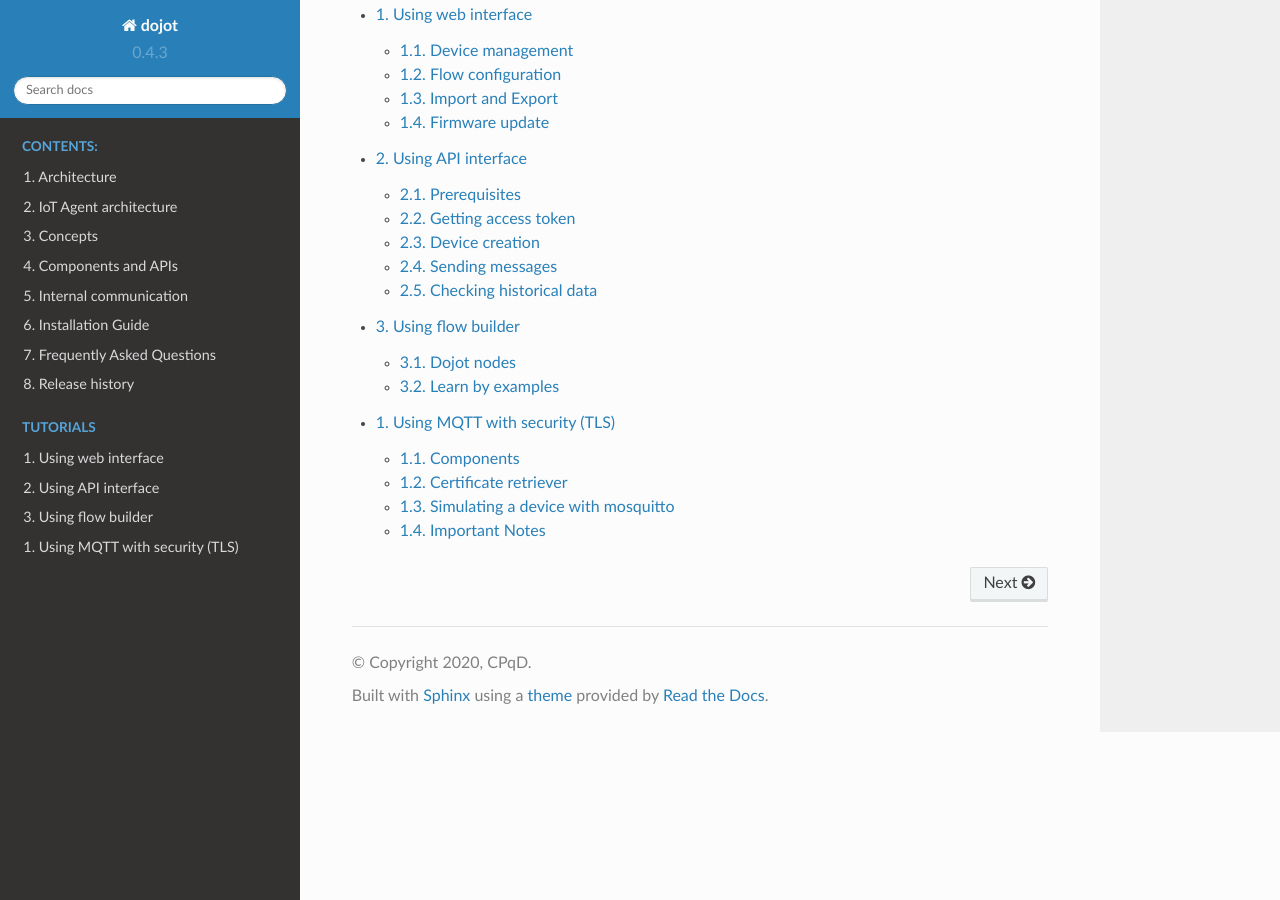
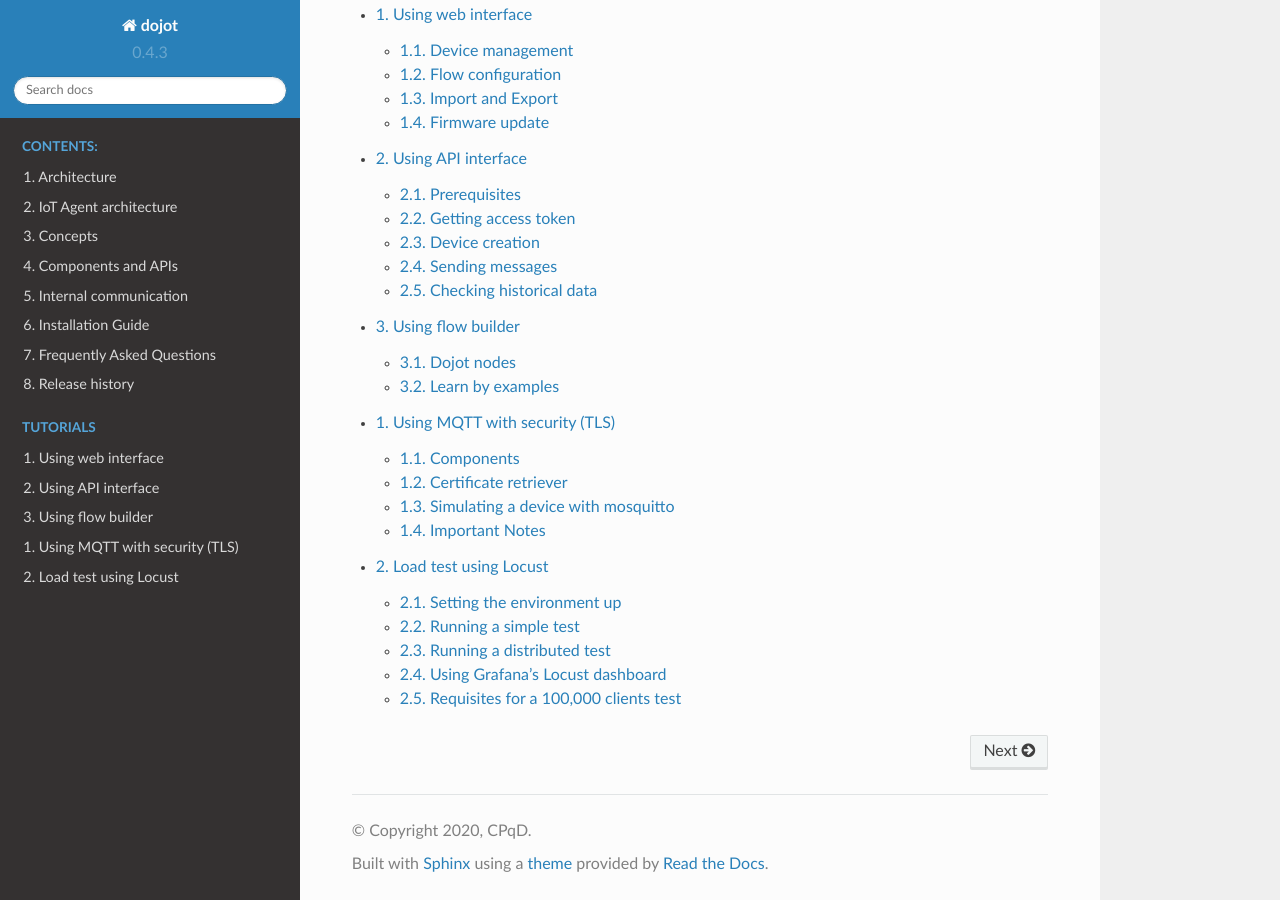
Before and after one commit to dojot/docs, a Sphinx documentation site: the page built from source/index.rst, in a window 1280 px wide and 900 px high, scrolled down 1537 px. Built offline with Sphinx 7.4.7 and the Read the Docs theme 2.0.0, drawn with Linux system fonts in a browser that asks for light colours; some of the changed lines change nothing that is shown.

Commit message:
Add Locust tutorial and its translations

```diff
--- a/source/index.rst
+++ b/source/index.rst
@@ -33,6 +33,7 @@
    using-api-interface
    flow
    mosca-tls
+   load-test-with-locust
 
 .. Indices and tables
 .. ==================
--- /dev/null
+++ b/source/load-test-with-locust.rst
@@ -0,0 +1,479 @@
+Load test using Locust
+======================
+
+In this tutorial, will be shown how to run a load test using the dojot's Locust implementation.
+
+.. ATTENTION::
+  Locust was created to work with VerneMQ. Tests with Mosca are not guaranteed to work.
+
+.. contents:: Table of Contents
+  :local:
+
+
+Setting the environment up
+--------------------------
+
+First of all, you will need a running dojot environment. Check the :doc:`./installation-guide` for
+more info.
+
+Download dojot's Locust implementation in your machine directly from dojot's repository and change
+to the corresponding version of your dojot environment:
+
+.. code:: shell
+
+  git clone https://github.com/dojot/dojot.git
+  cd dojot
+  git checkout v0.5.0
+
+Enter in Locust directory:
+
+.. code:: shell
+
+  cd connector/mqtt/locust
+
+
+Running a simple test
+---------------------
+
+In this section, will be shown how to configure and run Locust and generate certs script in order
+to execute the load test. This is a simple test where will be created 100 clients to send messages
+to dojot.
+
+
+Configuration
+^^^^^^^^^^^^^
+
+.. NOTE::
+  Make sure to check the README included in Locust directory to learn more about the architecture
+  and configurations. In this tutorial we will only cover the most important configurations.
+
+Before running the tests, there must be changed some configurations in Locust docker compose files.
+
+Open ``Docker/docker-compose-master.yml`` and change the following environment variables:
+
+.. code:: yaml
+
+  # The location of your dojot installation
+  DOJOT_URL: "http://1.2.3.4"
+  # Usually it's the dojot address too (if you don't know for sure, keep the same address as dojot)
+  DOJOT_MQTT_HOST: "1.2.3.4"
+  # The default MQTTS port
+  DOJOT_MQTT_PORT: "8883"
+
+
+Open ``Docker/docker-compose-slave.yml`` and change the following environment variables:
+
+.. code:: yaml
+
+  # The location of your dojot installation
+  DOJOT_URL: "http://1.2.3.4"
+  # Usually it's the dojot address too (if you don't know for sure, keep the same address as dojot)
+  DOJOT_MQTT_HOST: "1.2.3.4"
+  # The default MQTTS port
+  DOJOT_MQTT_PORT: "8883"
+
+
+.. NOTE::
+  We are assuming you are running the master and the slave in the same machine, i.e. in
+  *non-distributed mode*. Later on will be shown how to distribute slaves between multiple machines.
+
+
+Open ``Docker/scripts/generate_certs/docker-compose.yml`` and change the following environment
+variables:
+
+.. code:: yaml
+
+  # The location of your dojot installation
+  DOJOT_URL: "http://1.2.3.4"
+
+
+Generating the certificates
+^^^^^^^^^^^^^^^^^^^^^^^^^^^
+
+As said before, the communication from Locust to dojot is secure, so there is the need to create
+certificates.
+
+There are two ways of simulating devices: you can create fake devices (will not show up in
+dojot's GUI) or real devices. In this part of the tutorial, we will create real devices, so you can
+check the sent messages in the GUI.
+
+Before running the script, we need to initialize the Locust master. Inside Locust repository, run:
+
+.. code:: shell
+
+  docker-compose -f Docker/docker-compose-master.yml up
+
+
+After its initialization, run the ``generate_certs`` script docker compose and enter in it:
+
+.. code:: shell
+
+  docker-compose -f Docker/scripts/generate_certs/docker-compose.yml up -d
+  docker-compose -f Docker/scripts/generate_certs/docker-compose.yml exec generate-certs bash
+
+
+Create the devices in dojot:
+
+.. code:: shell
+
+  generate_certs dojot create --devices 100
+
+
+You can now check that the devices are created in dojot.
+
+.. figure:: images/tutorials/load-test-with-locust/img1.png
+  :width: 100%
+  :align: center
+
+  : Some of the devices that ``generate_certs`` created in dojot.
+
+.. figure:: images/tutorials/load-test-with-locust/img2.png
+  :width: 100%
+  :align: center
+
+  : The template used by ``generate_certs`` to create devices.
+
+
+Generate the certificates for them:
+
+.. code:: shell
+
+  generate_certs cert --dojot
+
+
+The certificates are exported to the ``cert`` directory. Now the test can be initialized!
+
+
+Initializing the slaves
+^^^^^^^^^^^^^^^^^^^^^^^
+
+Locust master does nothing by itself. The one who does all the work of sending requests is the
+Locust slave container. Initialize it by running:
+
+.. code:: shell
+
+  docker-compose -f Docker/docker-compose-slave.yml up
+
+
+You should see a message in the Locust master log saying that one slave has connected to him.
+
+
+Running the test
+^^^^^^^^^^^^^^^^
+
+You are all set to begin the test. To run it, you need to access the Locust interface in your
+browser in ``localhost:8089`` (supposing you are running Locust master in ``localhost``).
+
+Type ``100`` in ``Number of users to simulate``, ``10`` in ``Hatch rate`` and click in
+``Start swarming``. This tells Locust to run 100 clients, creating 10 of them per second.
+
+.. figure:: images/tutorials/load-test-with-locust/img3.png
+  :width: 100%
+  :align: center
+
+  : Configuring Locust to run the clients.
+
+The default configuration is for every client to send a message each 30 seconds, so you'll have to
+wait a moment for the messages to arrive at dojot.
+
+.. figure:: images/tutorials/load-test-with-locust/img4.png
+  :width: 100%
+  :align: center
+
+  : Locust statistics after running for a few minutes.
+
+You can go to dojot and see that the messages are arriving there.
+
+.. figure:: images/tutorials/load-test-with-locust/img5.png
+  :width: 100%
+  :align: center
+
+  : An example device receiving messages.
+
+
+Running a distributed test
+--------------------------
+
+For small tests, the forementioned procedure might be sufficient, but if you really want to force
+dojot, you might encounter some barriers when using only one slave and/or one machine. As a solution
+for this problem, Locust has a **distributed mode**, permitting you to initialize multiple slaves in
+multiple machines, limiting Locust performance to the amount of processing power (and budget!) you
+got.
+
+We are going to use two virtual machines to run 4 slaves (2 in each VM) and 1 master (in one of
+them) to create 1,000 fake devices. We will refer to the machine with the master as **primary** and
+the other as **secondary**.
+
+.. ATTENTION::
+  There is no correlation between the chosen numbers: the amount of clients that each slave supports
+  depends on various variables, such as the number of available CPU cores.
+
+.. TIP::
+  We advice you to run 1 slave per CPU core you have in the machine, i.e. if you have a VM with 4
+  CPUs, run 4 slaves.
+
+
+Configuration for the distributed case
+^^^^^^^^^^^^^^^^^^^^^^^^^^^^^^^^^^^^^^
+
+Before running the tests, there must be changes to be made in some Locust docker compose files. Note
+that you must clone the dojot repository in each machine that you will use for Locust.
+
+.. TIP::
+  Since the configurations can be the same for the slaves and the generate_certs script, you can
+  share them between machines by using ``sshfs``. Assuming you are in the Locust directory in the
+  secondary machine, run the following command:
+
+  .. code:: shell
+
+    sshfs -o allow_other -o nonempty <user>@<ip>:/path/to/dojot/connector/mqtt/locust/Docker Docker
+
+  Check the `sshfs`_ documentation for more details.
+
+
+Open ``Docker/docker-compose-master.yml`` in the primary machine and change the following
+environment variables:
+
+.. code:: yaml
+
+  # The location of your dojot installation
+  DOJOT_URL: "http://1.2.3.4"
+  # Usually it's the dojot address too (if you don't know for sure, keep the same address as dojot)
+  DOJOT_MQTT_HOST: "1.2.3.4"
+  # The default MQTTS port
+  DOJOT_MQTT_PORT: "8883"
+
+
+Open ``Docker/docker-compose-slave.yml`` and change the following environment variables:
+
+.. code:: yaml
+
+  # The location of your dojot installation
+  DOJOT_URL: "http://1.2.3.4"
+  # Usually it's the dojot address too (if you don't know for sure, keep the same address as dojot)
+  DOJOT_MQTT_HOST: "1.2.3.4"
+  # The default MQTTS port
+  DOJOT_MQTT_PORT: "8883"
+
+  # If it's in the same machine as the master, you can leave as it is
+  LOCUST_MASTER_HOST: "locust-master"
+
+  # If it's in the same machine as the master, you can leave as it is
+  REDIS_HOST: "redis"
+  # Change to 6380 if the master is in another machine
+  REDIS_PORT: "6379"
+
+
+Open ``Docker/scripts/generate_certs/docker-compose.yml`` and change the following environment
+variables:
+
+.. code:: yaml
+
+  # The location of your dojot installation
+  DOJOT_URL: "http://1.2.3.4"
+
+  # If it's in the same machine as the master, you can leave as it is
+  REDIS_HOST: "redis"
+  # Change to 6380 if the master is in another machine
+  REDIS_PORT: "6379"
+
+
+As you can see, the configurations changed a little bit, with the changes being only about the
+master and Redis location.
+
+
+Generating certificates
+^^^^^^^^^^^^^^^^^^^^^^^
+
+In this part of the tutorial, we will create fake devices that, unlike in the simple test, won't
+appear in dojot GUI.
+
+Before running the script, we need to initialize the Locust master. Inside Locust directory in your
+**primary** machine, run:
+
+.. code:: shell
+
+  docker-compose -f Docker/docker-compose-master.yml up
+
+
+After its initialization, initialize the ``generate_certs`` script docker compose in the **primary**
+machine and go inside it:
+
+.. code:: shell
+
+  docker-compose -f Docker/scripts/generate_certs/docker-compose.yml up -d
+  docker-compose -f Docker/scripts/generate_certs/docker-compose.yml exec generate-certs bash
+
+
+Create the certificates:
+
+.. code:: shell
+
+  generate_certs cert --devices 1000
+
+.. NOTE::
+  The fake devices are simulated as certificates.
+
+Now go to your **secondary** machine, initialize the ``generate_certs`` and inside it, run:
+
+.. code:: shell
+
+  generate_certs redis --export
+
+Since the certificates are stored in Redis, you can simply export them with the shown command in any
+machine, preventing the tedious job of copying in each VM the ``cert`` directory with the
+certificates.
+
+Slave initialization
+^^^^^^^^^^^^^^^^^^^^
+
+Run in your **primary** and **secondary** machines:
+
+.. code:: shell
+
+  docker-compose -f Docker/docker-compose-slave.yml up --scale locust-slave=2
+
+This command creates two Locust slave containers in each machine. You should see in the Locust
+master log a message for each slave that connects to it.
+
+Running the distributed test
+^^^^^^^^^^^^^^^^^^^^^^^^^^^^
+
+We are all set to begin the test. To run it, you need to access the Locust interface in your browser
+in the Locust master location, e.g.: ``localhost:8089``.
+
+Type ``1000`` in ``Number of users to simulate``, ``10`` in ``Hatch rate`` and click in
+``Start swarming``. This tells Locust to run 1,000 clients, creating 10 of them per second.
+
+.. figure:: images/tutorials/load-test-with-locust/img6.png
+  :width: 100%
+  :align: center
+
+  : Configuring Locust to run the clients.
+
+
+.. figure:: images/tutorials/load-test-with-locust/img7.png
+  :width: 100%
+  :align: center
+
+  : Locust statistics after running for a few minutes.
+
+Using Grafana's Locust dashboard
+--------------------------------
+
+The Locust web interface is easy to use and simple, but there are some downsides. The major one is
+the persistence: it does not store any data if you exit the page, even refreshing it removes all of
+its history.
+
+To solve this problem, we chose to add the Locust Exporter image to the master docker compose file,
+allowing us to export all of its metrics in a Prometheus-compatible format. That way we can persist
+this information in Prometheus and centralize all the dashboards in Grafana. Unfortunately, we still
+need the Locust web interface to initialize tests.
+
+.. ATTENTION::
+  Since the Grafana/Prometheus stack is available only in the Kubernetes installation, this part is
+  not applicable to docker compose installations. We encourage you to check the
+  :doc:`./installation-guide` for more information on dojot's installation methods.
+
+
+Ansible configuration
+^^^^^^^^^^^^^^^^^^^^^
+
+You need to decide where your Locust master will be beforehand to be able to initialize the Ansible
+playbook. The Ansible configurations that you need to change to link Locust Exporter to Prometheus
+are:
+
+.. code:: yaml
+
+  dojot_enable_locust_exporter: true
+  dojot_locust_exporter:
+    ip: 1.2.3.4
+
+Change the IP to the Locust master one and run the playbook. Now you can initialize a (distributed
+or not) test as shown in the previous sections and you should see the Locust data being sent to
+Grafana's Locust dashboard.
+
+.. figure:: images/tutorials/load-test-with-locust/img8.png
+  :width: 100%
+  :align: center
+
+  : Locust statistics in Grafana - before beginning the test.
+
+.. figure:: images/tutorials/load-test-with-locust/img9.png
+  :width: 100%
+  :align: center
+
+  : Locust statistics in Grafana - after the test has begun.
+
+
+Requisites for a 100,000 clients test
+-------------------------------------
+
+Now that you know how to run distributed tests using Locust, you are able to execute a 100,000
+clients test. For this, you will need a lot of computational power and multiple machines, both for
+dojot and for Locust. The goal is to reach 100,000 simultaneous MQTTS connections with a rate of
+~3,333 RPS (for both publish and receive), i.e. a message each 30 seconds for each connected client.
+
+Since this is only a special case of the distributed test, we will only cover the specifications and
+some tips for the test, since the procedure to configure it is the same as we've already done.
+
+
+.. NOTE::
+  As you might already know, this test is only possible in the Kubernetes installation of dojot.
+
+
+Hardware specifications
+^^^^^^^^^^^^^^^^^^^^^^^
+
+For dojot platform:
+
++---------------+--------------------------+------+------+
+| Machine name  | Hosted services          | CPU  | RAM  |
++===============+==========================+======+======+
+| dojot-verne-1 | VerneMQ, K2V and V2K     | 7    | 16GB |
++---------------+--------------------------+------+------+
+| dojot-verne-2 | VerneMQ, K2V and V2K     | 7    | 16GB |
++---------------+--------------------------+------+------+
+| dojot-verne-3 | VerneMQ, K2V and V2K     | 7    | 16GB |
++---------------+--------------------------+------+------+
+| dojot-ejbca   | x509 identity manager    | 6    | 8GB  |
++---------------+--------------------------+------+------+
+| dojot-kafka   | Kafka and Zookeeper      | 6    | 12GB |
++---------------+--------------------------+------+------+
+| dojot-main    | The rest of the services | 6    | 8GB  |
++---------------+--------------------------+------+------+
+
+For Locust, we will use 5 replicas of the same machine, with **14GB** of RAM and **9** CPUs.
+
+
+General tips for the test
+^^^^^^^^^^^^^^^^^^^^^^^^^
+
+- Ansible has the ``100k`` tag to prepare the environment for a 100,000 clients test. It runs a
+  minified version of dojot without some services. This was made because not all services are ready
+  yet to support such a load.
+- By using volumes in EJBCA pods, you can scale them up to increase the certificate creation
+  throughput.
+- The certificate creation can be distributed between all the Locust machines. In our example - with
+  5 Locust machines - we can generate 20,000 certificates in each machine. This can greatly
+  increase the certificate throughput if EJBCA has been scaled too.
+- After generating the certificates, make sure that all machines have all the certificates. You can
+  export them by running ``generate_certs redis --export`` inside ``generate_certs`` container.
+- To check the number of certificates, run:
+
+  .. code:: shell
+
+    ls cert | wc -l
+
+  The returned value should be ``200,003``. This number includes a key and a certificate for each
+  device, the CA certificate and the ``renew`` and ``revoke`` directories.
+
+- It is strongly recommended to run one slave per CPU core, totalizing 45 slaves in this example.
+- Since the Locust web interface does not persist any data, use Grafana's Locust dashboard to keep
+  track of your test. Check the previous section for more info on how to configure the Locust
+  exporter.
+- You can also run the test with ``revoke`` and ``renew``. Check the repository's README for more
+  configurations' details.
+
+
+.. _sshfs: https://linux.die.net/man/1/sshfs
```
Also changed, not shown: source/images/tutorials/load-test-with-locust/img1.png (added), source/images/tutorials/load-test-with-locust/img2.png (added), source/images/tutorials/load-test-with-locust/img3.png (added), source/images/tutorials/load-test-with-locust/img4.png (added), source/images/tutorials/load-test-with-locust/img5.png (added), source/images/tutorials/load-test-with-locust/img6.png (added), source/images/tutorials/load-test-with-locust/img7.png (added), source/images/tutorials/load-test-with-locust/img8.png (added), source/images/tutorials/load-test-with-locust/img9.png (added), 1 other file.
